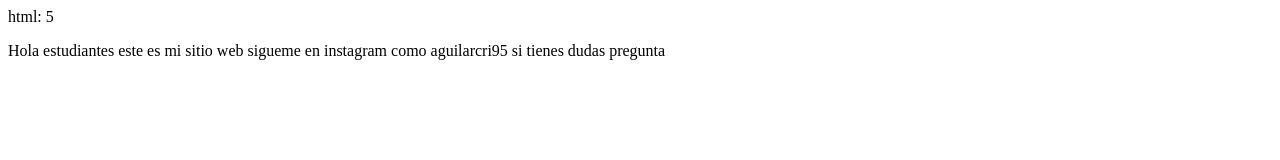
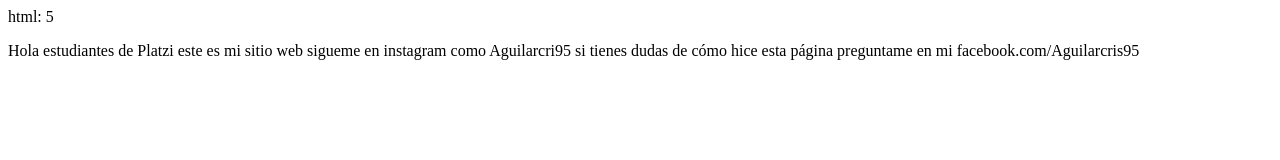
Before and after one commit to Aguilarcris/proyectosPersonales, a plain HTML site: page index.html in a window 1280 px wide. Drawn offline with Linux system fonts and the light colour scheme.

Commit message:
Cambios agregamos sitio de facebook

```diff
--- a/index.html
+++ b/index.html
@@ -9,7 +9,8 @@
 </head>
 <body>
     <p>
-        Hola estudiantes este es mi sitio web sigueme en instagram como aguilarcri95 si tienes dudas pregunta
+        Hola estudiantes de Platzi este es mi sitio web sigueme en instagram como Aguilarcri95 si tienes dudas de cómo hice esta página preguntame en mi facebook.com/Aguilarcris95
+
     </p>
 
 </body>
```
